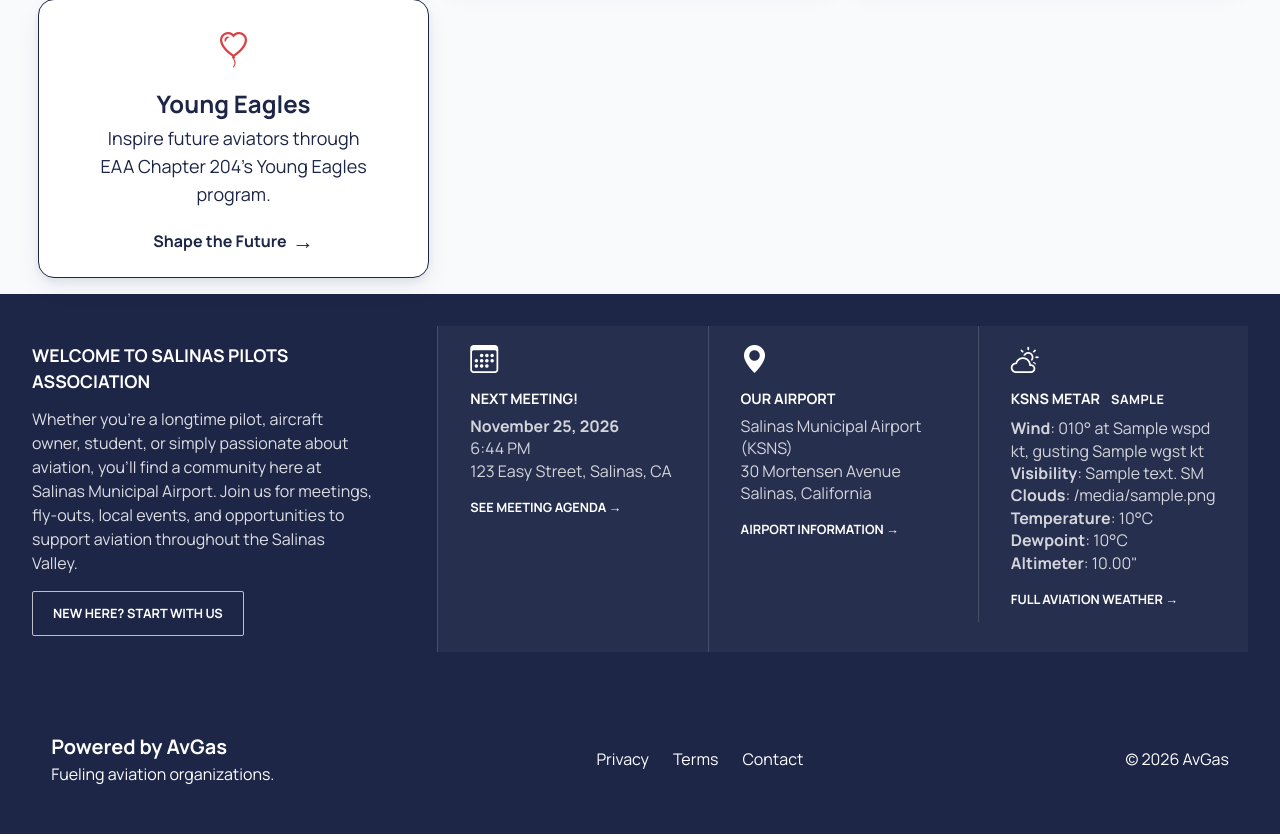
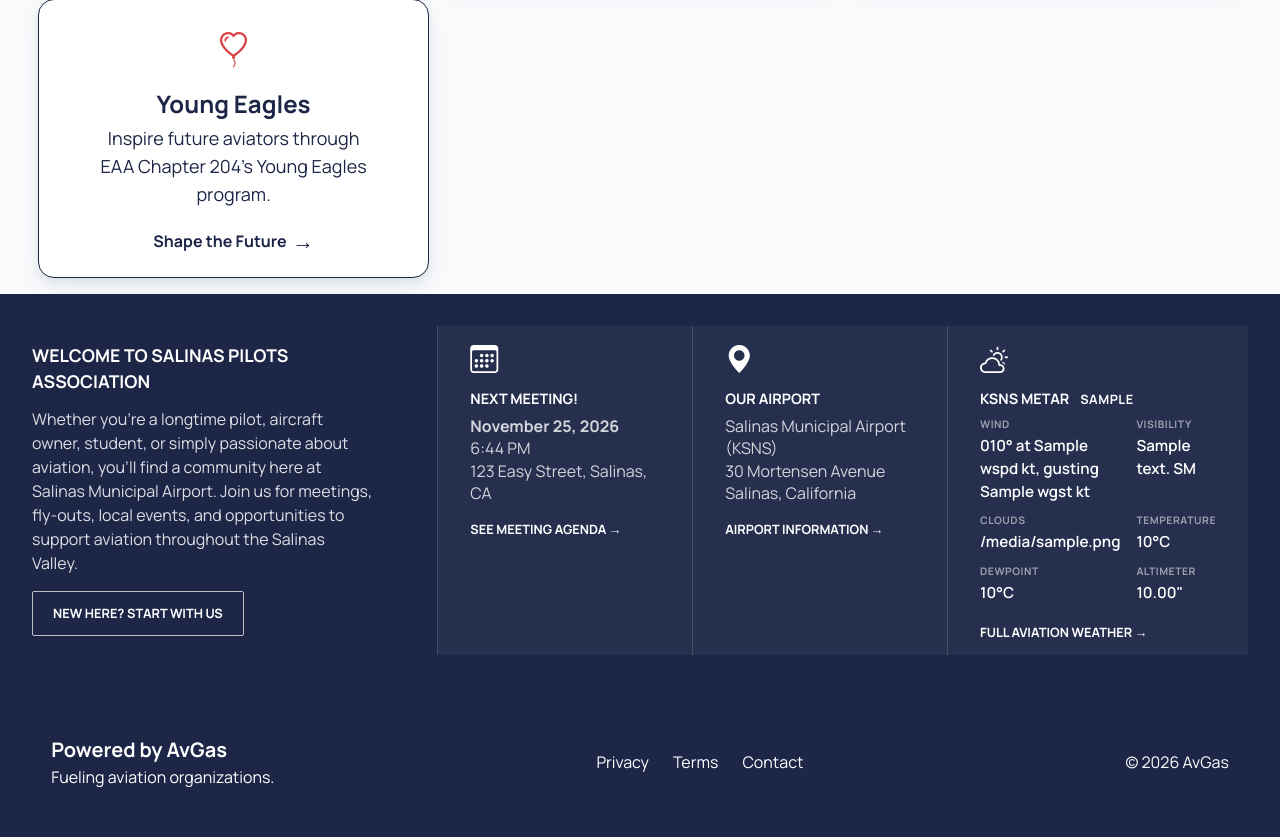
Before and after one commit to mccodav1/aviation-platform, a Django app: page / in a window 1280 px wide. Shown: the part 832-1669 px from the top of the page. Run offline with Django 5.2, Linux system fonts and the light colour scheme; data comes from the database, SQL or seed files in the repository; tables that the repository leaves empty hold one stand-in row (values such as "Sample post"); a database or web service that is not in the repository returns one stand-in record (values such as "Sample title"); data that the repository does not hold is empty.

Commit message:
Reformat the weather panel as a compact stat grid
Adding Dewpoint and Altimeter pushed the panel to six stacked "Bold
Label: value" lines in a ~280px-wide sidebar column - readable as a
wall of text rather than a quick glance. Replaced it with a 2-column
grid (Wind/Visibility, Ceiling-or-Clouds/Temperature, Dewpoint/
Altimeter), each cell a small uppercase gray label over a bold value,
matching how the rest of the site treats label/value pairs (see
.about-stat) without borrowing that pattern's heavier icon treatment,
which would be too much for this narrow a panel.

Co-Authored-By: Claude Sonnet 5 <noreply@anthropic.com>
Claude-Session: https://claude.ai/code/session_01MM8XioopNeZpSWucWsCZHq

```diff
--- a/static/css/info.css
+++ b/static/css/info.css
@@ -182,3 +182,31 @@
 .flight-category-lifr {
     background: #9c27b0;
 }
+
+.weather-grid {
+    display: grid;
+    grid-template-columns: 1fr 1fr;
+    gap: 0.6rem 1rem;
+
+    margin: 0 0 0.9rem;
+}
+
+.weather-stat {
+    display: flex;
+    flex-direction: column;
+    gap: 0.15rem;
+}
+
+.weather-stat-label {
+    font-size: 0.65rem;
+    font-weight: 700;
+    letter-spacing: 0.05em;
+    text-transform: uppercase;
+    color: rgb(255 255 255 / 55%);
+}
+
+.weather-stat-value {
+    font-size: 0.95rem;
+    font-weight: 600;
+    color: #fff;
+}
--- a/templates/app/components/weather_panel.html
+++ b/templates/app/components/weather_panel.html
@@ -13,28 +13,50 @@
     </h3>
 
     {% if metar %}
-        <p>
-            <strong>Wind</strong>: {{ metar.wind_text }}<br>
-            <strong>Visibility</strong>: {{ metar.visib }} SM
+        <div class="weather-grid">
+            <div class="weather-stat">
+                <span class="weather-stat-label">Wind</span>
+                <span class="weather-stat-value">{{ metar.wind_text }}</span>
+            </div>
+
+            <div class="weather-stat">
+                <span class="weather-stat-label">Visibility</span>
+                <span class="weather-stat-value">{{ metar.visib }} SM</span>
+            </div>
 
             {% if metar.ceiling %}
-                <br><strong>Ceiling</strong>: {{ metar.ceiling }} ft
+                <div class="weather-stat">
+                    <span class="weather-stat-label">Ceiling</span>
+                    <span class="weather-stat-value">{{ metar.ceiling }} ft</span>
+                </div>
             {% elif metar.cover %}
-                <br><strong>Clouds</strong>: {{ metar.cover }}
+                <div class="weather-stat">
+                    <span class="weather-stat-label">Clouds</span>
+                    <span class="weather-stat-value">{{ metar.cover }}</span>
+                </div>
             {% endif %}
 
             {% if metar.temp is not None %}
-                <br><strong>Temperature</strong>: {{ metar.temp|floatformat:0 }}°C
+                <div class="weather-stat">
+                    <span class="weather-stat-label">Temperature</span>
+                    <span class="weather-stat-value">{{ metar.temp|floatformat:0 }}°C</span>
+                </div>
             {% endif %}
 
             {% if metar.dewp is not None %}
-                <br><strong>Dewpoint</strong>: {{ metar.dewp|floatformat:0 }}°C
+                <div class="weather-stat">
+                    <span class="weather-stat-label">Dewpoint</span>
+                    <span class="weather-stat-value">{{ metar.dewp|floatformat:0 }}°C</span>
+                </div>
             {% endif %}
 
             {% if metar.altim_text %}
-                <br><strong>Altimeter</strong>: {{ metar.altim_text }}
+                <div class="weather-stat">
+                    <span class="weather-stat-label">Altimeter</span>
+                    <span class="weather-stat-value">{{ metar.altim_text }}</span>
+                </div>
             {% endif %}
-        </p>
+        </div>
 
         <a
             href="https://aviationweather.gov/data/metar/?id={{ organization.airport_icao }}"
```
